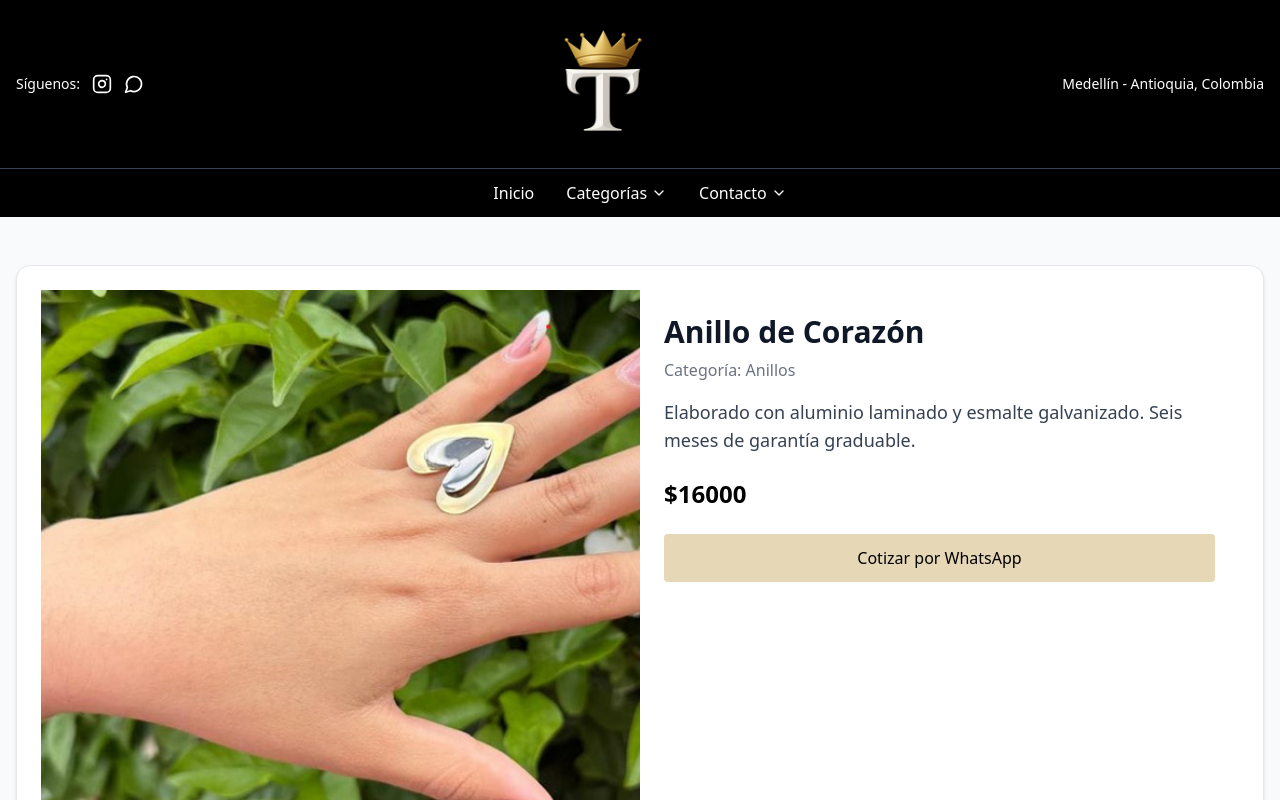
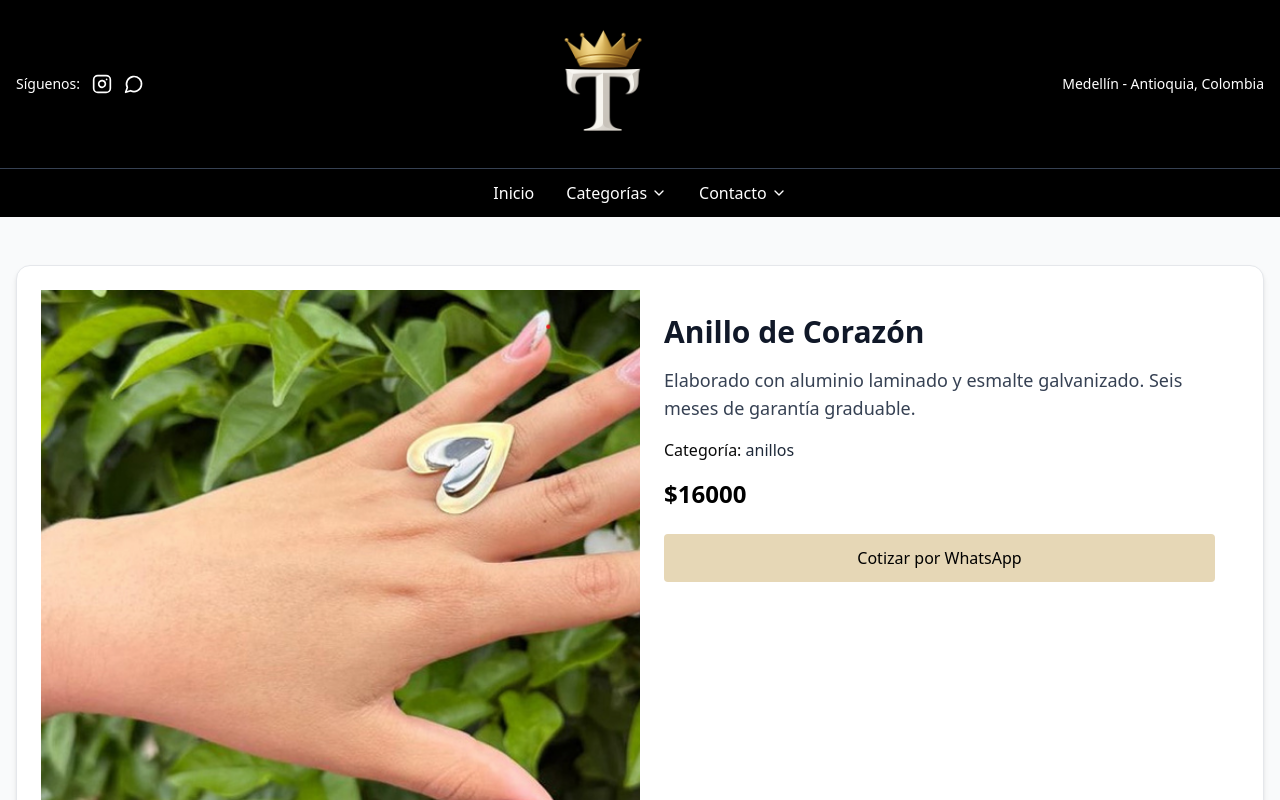
Before and after one commit to julianabetancurb/NextJs-JewelryApp, a Next.js app: page /producto/anillo-corazon in a window 1280 px wide. Shown: the top 800 px of the page. Built offline with nearby package versions, Linux system fonts and the light colour scheme.

Commit message:
Actualizado ProductDetailPage como Client Component

```diff
--- a/src/app/layout.tsx
+++ b/src/app/layout.tsx
@@ -8,16 +8,28 @@ import { Instagram, MessageCircle, ChevronDown } from "lucide-react";
 import { useState } from "react";
 import rawProducts from "@/data/products.json";
 
+// 1) Definimos la interfaz Product
+interface Product {
+  id: string;
+  name: string;
+  descripcion: string;
+  price: number | null;
+  image: string;
+  categoria: string;
+}
+
 export default function RootLayout({ children }: { children: React.ReactNode }) {
   const [showCategories, setShowCategories] = useState(false);
   const [showContactLink, setShowContactLink] = useState(false);
+
   const whatsappLink =
     "https://api.whatsapp.com/send?phone=573332904492&text=Conectate%20TalusTops%20%C2%BFEn%20que%20podemos%20asesorarte%3F%F0%9F%92%AC%F0%9F%AB%82";
 
-  // Extraemos categorías únicas del JSON
-  const categories = Array.from(
-    new Set((rawProducts as any[]).map((p) => p.categoria))
-  );
+  // 2) Casteamos rawProducts a Product[]
+  const productsList = rawProducts as Product[];
+
+  // 3) Extraemos categorías únicas sin ningún “any”
+  const categories = Array.from(new Set(productsList.map((p) => p.categoria)));
 
   return (
     <html lang="es">
@@ -27,7 +39,6 @@ export default function RootLayout({ children }: { children: React.ReactNode })
       <body className="min-h-screen bg-white text-gray-900">
         {/* ========== HEADER ========== */}
         <header className="bg-black text-white">
-          {/* Top bar: íconos sociales / logo / ubicación */}
           <div className="container mx-auto px-4 py-6 flex justify-between items-center">
             <div className="flex items-center space-x-3">
               <span className="text-sm">Síguenos:</span>
@@ -38,11 +49,7 @@ export default function RootLayout({ children }: { children: React.ReactNode })
               >
                 <Instagram className="w-5 h-5 hover:text-[#E6D7B6] transition-colors" />
               </a>
-              <a
-                href={whatsappLink}
-                target="_blank"
-                rel="noopener noreferrer"
-              >
+              <a href={whatsappLink} target="_blank" rel="noopener noreferrer">
                 <MessageCircle className="w-5 h-5 hover:text-[#E6D7B6] transition-colors" />
               </a>
             </div>
@@ -81,8 +88,6 @@ export default function RootLayout({ children }: { children: React.ReactNode })
                     Categorías
                     <ChevronDown className="w-4 h-4 ml-1" />
                   </button>
-
-                  {/* Desplegable de Categorías (anchura automática) */}
                   {showCategories && (
                     <ul
                       className="absolute left-0 mt-2 bg-black border border-gray-700 rounded shadow-lg z-20 w-auto min-w-[160px]"
@@ -115,8 +120,6 @@ export default function RootLayout({ children }: { children: React.ReactNode })
                     Contacto
                     <ChevronDown className="w-4 h-4 ml-1" />
                   </button>
-
-                  {/* Desplegable de Contacto (anchura automática) */}
                   {showContactLink && (
                     <ul
                       className="absolute right-0 mt-2 bg-black border border-gray-700 rounded shadow-lg z-20 w-auto"
--- a/src/app/producto/[id]/page.tsx
+++ b/src/app/producto/[id]/page.tsx
@@ -1,10 +1,11 @@
 // src/app/producto/[id]/page.tsx
+"use client";
 
+import { useParams } from "next/navigation";
 import Image from "next/image";
-import { notFound } from "next/navigation";
+import Link from "next/link";
 import rawProducts from "@/data/products.json";
 import { Card, CardContent } from "@/components/ui/card";
-import { Button } from "@/components/ui/button";
 
 interface Product {
   id: string;
@@ -15,31 +16,45 @@ interface Product {
   categoria: string;
 }
 
-interface Props {
-  params: { id: string };
-}
+export default function ProductDetailPage() {
+  // 1) Obtenemos el “id” de la URL usando el hook de cliente
+  const params = useParams();
+  const id = params?.id as string;
 
-export default async function ProductDetailPage({ params }: Props) {
-  const { id } = params;
+  // 2) Casteamos el JSON a Product[]
+  const products = rawProducts as Product[];
 
-  // Al ser servidor, podemos acceder al JSON directamente y filtrar:
-  const products = rawProducts as Product[];
+  // 3) Buscamos el producto cuyo id coincida
   const product = products.find((p) => p.id === id);
 
+  // 4) Si no existe, mostramos un mensaje
   if (!product) {
-    // Si el ID no existe, mostramos 404
-    return notFound();
+    return (
+      <main className="py-12 bg-gray-50">
+        <div className="container mx-auto px-4 text-center">
+          <p className="text-gray-700">Producto no encontrado.</p>
+          <Link
+            href="/"
+            className="mt-4 inline-block bg-[#E6D7B6] text-black font-medium py-2 px-4 rounded hover:bg-[#cebfa6] transition-colors"
+          >
+            Volver al catálogo
+          </Link>
+        </div>
+      </main>
+    );
   }
 
+  // 5) Si existe, renderizamos el detalle
   return (
     <main className="py-12 bg-gray-50">
       <div className="container mx-auto px-4">
-        {/* Botón “Volver” (servidor no necesita onClick, un simple <a> dentro de Button funciona) */}
+        {/* Botón “Volver al catálogo” */}
 
 
+        {/* Tarjeta con detalle de producto */}
         <Card className="bg-white border border-gray-200 shadow-md">
           <CardContent className="flex flex-col md:flex-row">
-            {/* Imagen grande */}
+            {/* Imagen del producto */}
             <div className="md:w-1/2">
               <Image
                 src={product.image}
@@ -52,25 +67,27 @@ export default async function ProductDetailPage({ params }: Props) {
 
             {/* Información textual */}
             <div className="md:w-1/2 p-6">
-              <h1 className="text-3xl font-semibold text-gray-900 mb-2">
+              <h1 className="text-3xl font-semibold text-gray-900 mb-4">
                 {product.name}
               </h1>
-
-              {/* Mostramos categoría */}
-              <p className="text-gray-500 mb-4 capitalize">
-                Categoría: {product.categoria}
+              <p className="text-gray-700 text-lg mb-4">
+                {product.descripcion}
               </p>
 
-              <p className="text-gray-700 text-lg mb-6">
-                {product.descripcion}
+              {/* Mostramos la categoría */}
+              <p className="mb-4">
+                <span className="font-medium">Categoría: </span>
+                <span className="text-gray-800">{product.categoria}</span>
               </p>
+
+              {/* Precio */}
               <span className="block text-2xl font-bold text-black mb-6">
                 {product.price !== null ? `$${product.price}` : "—"}
               </span>
 
-              {/* Botón de Cotizar por WhatsApp */}
+              {/* Botón “Cotizar por WhatsApp” */}
               <a
-                href="https://api.whatsapp.com/send?phone=573332904492&text=Conectate%20TalusTops%20%C2%BFEn%20que%20podemos%20asesorarte%3F%F0%9F%92%AC%F0%9F%AB%82"
+                href="https://api.whatsapp.com/send?phone=573332904492&text=Hola%2C%20quiero%20cotizar%20el%20producto%20de%20nombre%3A%20"
                 target="_blank"
                 rel="noopener noreferrer"
                 className="w-full inline-block bg-[#E6D7B6] text-black font-medium text-center py-3 rounded hover:bg-[#cebfa6] transition-colors"
```
